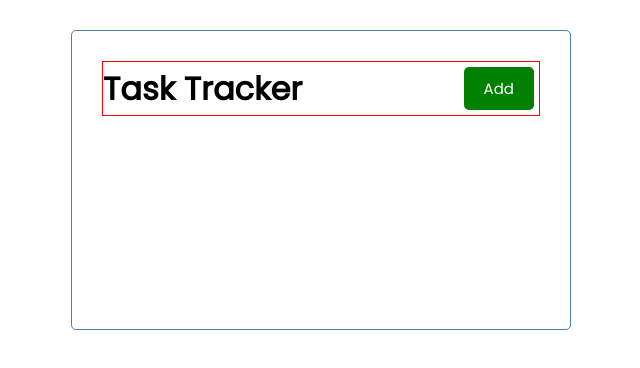
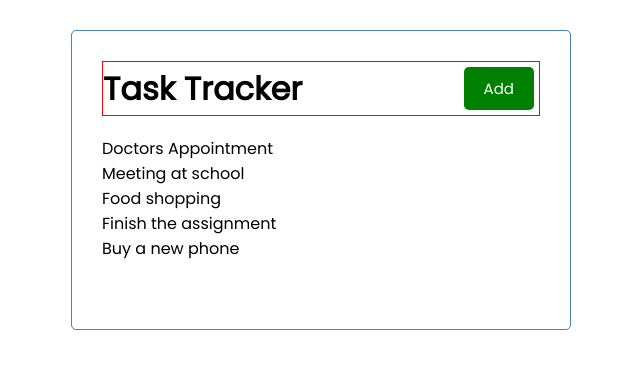
Before and after one commit to Denis-Tojaga/TaskReminderApp, an Angular app: page / in a window 1280 px wide. Shown: the top 368 px of the page, without its empty margins (319-959 px from the left). Built offline with nearby package versions, Linux system fonts and the light colour scheme.

Commit message:
//generating tasks component and looping over an array of tasks

```diff
--- /dev/null
+++ b/src/app/Task.ts
@@ -0,0 +1,6 @@
+export interface Task {
+    id?: number;
+    text: string;
+    day: string;
+    reminder: boolean;
+}
--- a/src/app/app.component.html
+++ b/src/app/app.component.html
@@ -1,3 +1,4 @@
 <div class="container">
     <app-header></app-header>
+    <app-tasks></app-tasks>
 </div>
--- a/src/app/app.module.ts
+++ b/src/app/app.module.ts
@@ -5,6 +5,7 @@
 import { AppComponent } from './app.component';
 import { HeaderComponent } from './components/header/header.component';
 import { ButtonComponent } from './components/button/button.component';
+import { TasksComponent } from './components/tasks/tasks.component';
 
 
 
@@ -14,7 +15,8 @@
   declarations: [
     AppComponent,
     HeaderComponent,
-    ButtonComponent
+    ButtonComponent,
+    TasksComponent
   ],
   imports: [
     BrowserModule,
--- /dev/null
+++ b/src/app/components/tasks/tasks.component.html
@@ -0,0 +1,3 @@
+<p *ngFor="let item of taskList">
+    {{item.text}}
+</p>
--- /dev/null
+++ b/src/app/components/tasks/tasks.component.ts
@@ -0,0 +1,21 @@
+import { Component, OnInit } from '@angular/core';
+import { Task } from 'src/app/Task';
+import { TASKS } from "../../mock-tasks";
+
+
+@Component({
+  selector: 'app-tasks',
+  templateUrl: './tasks.component.html',
+  styleUrls: ['./tasks.component.css']
+})
+export class TasksComponent implements OnInit {
+
+  //properties
+  taskList: Task[] = TASKS;
+
+  constructor() { }
+
+  ngOnInit(): void {
+  }
+
+}
--- a/src/app/mock-tasks.ts
+++ b/src/app/mock-tasks.ts
@@ -1,4 +1,7 @@
-export const TASKS = [
+import { Task } from "./Task";
+
+
+export const TASKS: Task[] = [
     {
         id: 1,
         text: "Doctors Appointment",
```
Also changed, not shown: src/app/components/tasks/tasks.component.css (added), 1 other file (tests, documents, lock files or other folders).
